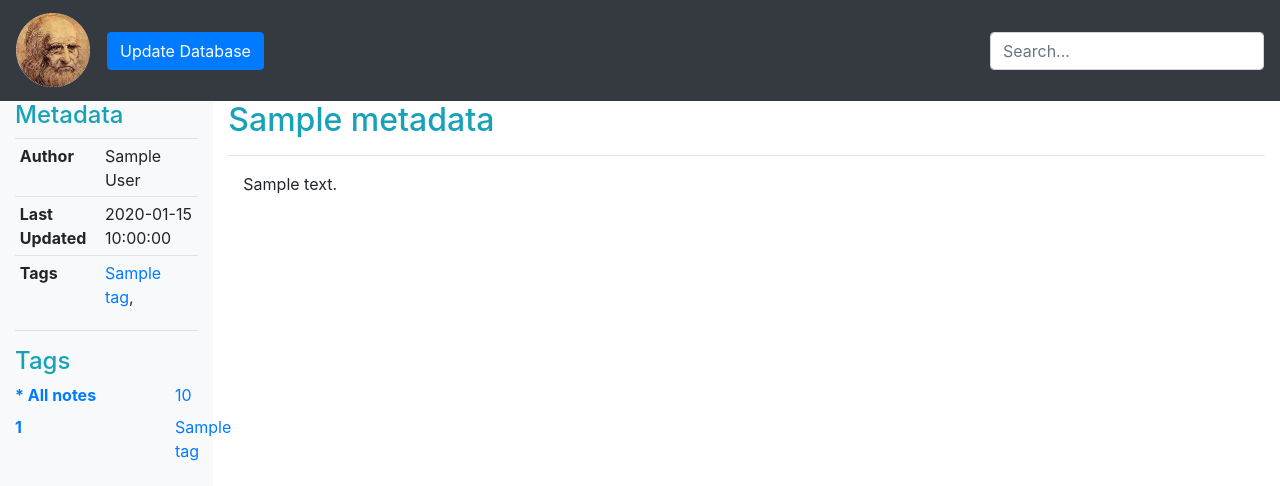
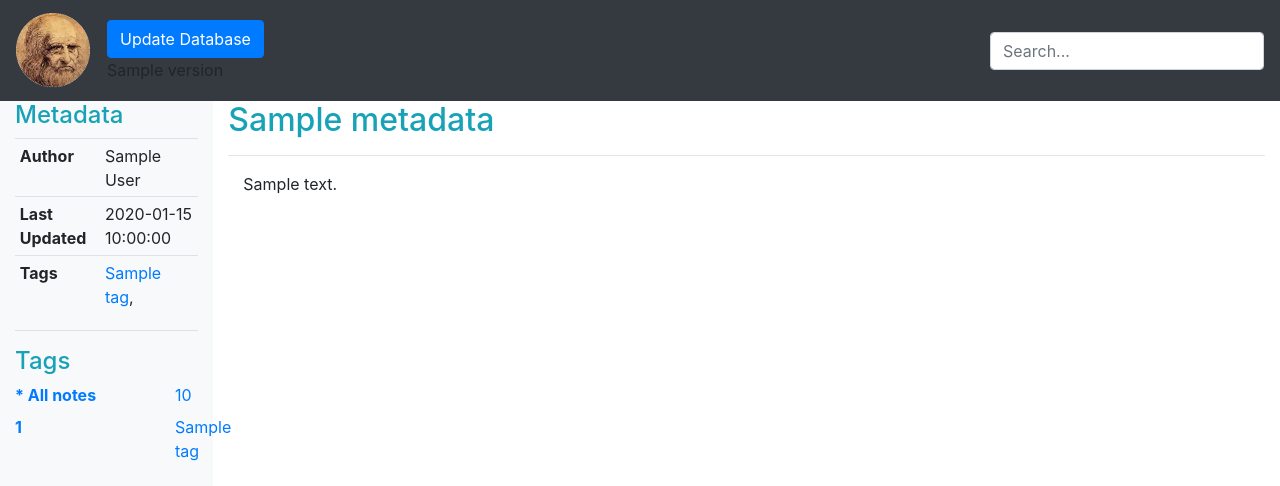
Before and after one commit to andy-cowley/vinci, a Flask app: template src/templates/note.html in a window 1280 px wide. Shown: the top 486 px of the page. Run offline with Flask 2, Linux system fonts and the light colour scheme; the template is opened without the code that fills it: most values are stand-ins (such as "Sample title", 1, 10 or a date in 2020); some libraries are stand-ins or nearby versions.

Commit message:
Adds versioning and build details

```diff
--- a/src/main.py
+++ b/src/main.py
@@ -19,6 +19,7 @@ if os.getenv("VINCI_DEBUG"):
     logging.basicConfig(level="INFO")
 
 DB_FILE = os.getenv("DB_FILE")
+VERSION = os.getenv("VERSION")
 
 if not DB_FILE:
     DB_FILE = "sqlite_debug.db"
@@ -46,7 +47,11 @@ def index():
     tag_index_tuple_sum = sum([tag[1] for tag in tag_index])
     note_index = create_note_index(db)
     return render_template(
-        "index.html", tag_index_tuple=tag_index, tag_index_tuple_sum=tag_index_tuple_sum, notes=note_index
+        "index.html",
+        tag_index_tuple=tag_index,
+        tag_index_tuple_sum=tag_index_tuple_sum,
+        notes=note_index,
+        version=VERSION,
     )
 
 
@@ -56,7 +61,11 @@ def build_note_list(tag_query):
     tag_index_tuple_sum = sum([tag[1] for tag in tag_index])
     note_index = create_note_index(db, tag_query)
     return render_template(
-        "index.html", tag_index_tuple=tag_index, tag_index_tuple_sum=tag_index_tuple_sum, notes=note_index
+        "index.html",
+        tag_index_tuple=tag_index,
+        tag_index_tuple_sum=tag_index_tuple_sum,
+        notes=note_index,
+        version=VERSION,
     )
 
 
@@ -77,6 +86,7 @@ def render_note(note_id):
         tag_index_tuple_sum=tag_index_tuple_sum,
         note_content=md_file["content"],
         metadata=md_file["metadata"],
+        version=VERSION,
     )
 
 
--- a/src/templates/index.html
+++ b/src/templates/index.html
@@ -16,6 +16,9 @@
       <ul class="navbar-nav mr-auto">
         <li class="nav-item">
           <a href="/update" class="btn btn-primary">Update Database</a>
+        </li>
+        <li class="nav-item">
+          {{ version }}
         </li>
       </ul>
 
--- a/src/templates/note.html
+++ b/src/templates/note.html
@@ -16,6 +16,9 @@
       <ul class="navbar-nav mr-auto">
         <li class="nav-item">
           <a href="/update" class="btn btn-primary">Update Database</a>
+        </li>
+        <li class="nav-item">
+          {{ version }}
         </li>
       </ul>
       <form role="search" class="bd-search d-flex align-items-center" action="/search" method="POST">
--- a/src/templates/results.html
+++ b/src/templates/results.html
@@ -16,6 +16,9 @@
       <ul class="navbar-nav mr-auto">
         <li class="nav-item">
           <a href="/update" class="btn btn-primary">Update Database</a>
+        </li>
+        <li class="nav-item">
+          {{ version }}
         </li>
       </ul>
       <form role="search" class="bd-search d-flex align-items-center" action="/search" method="POST">
```
Also changed, not shown: .circleci/config.yml, 2 other files.
